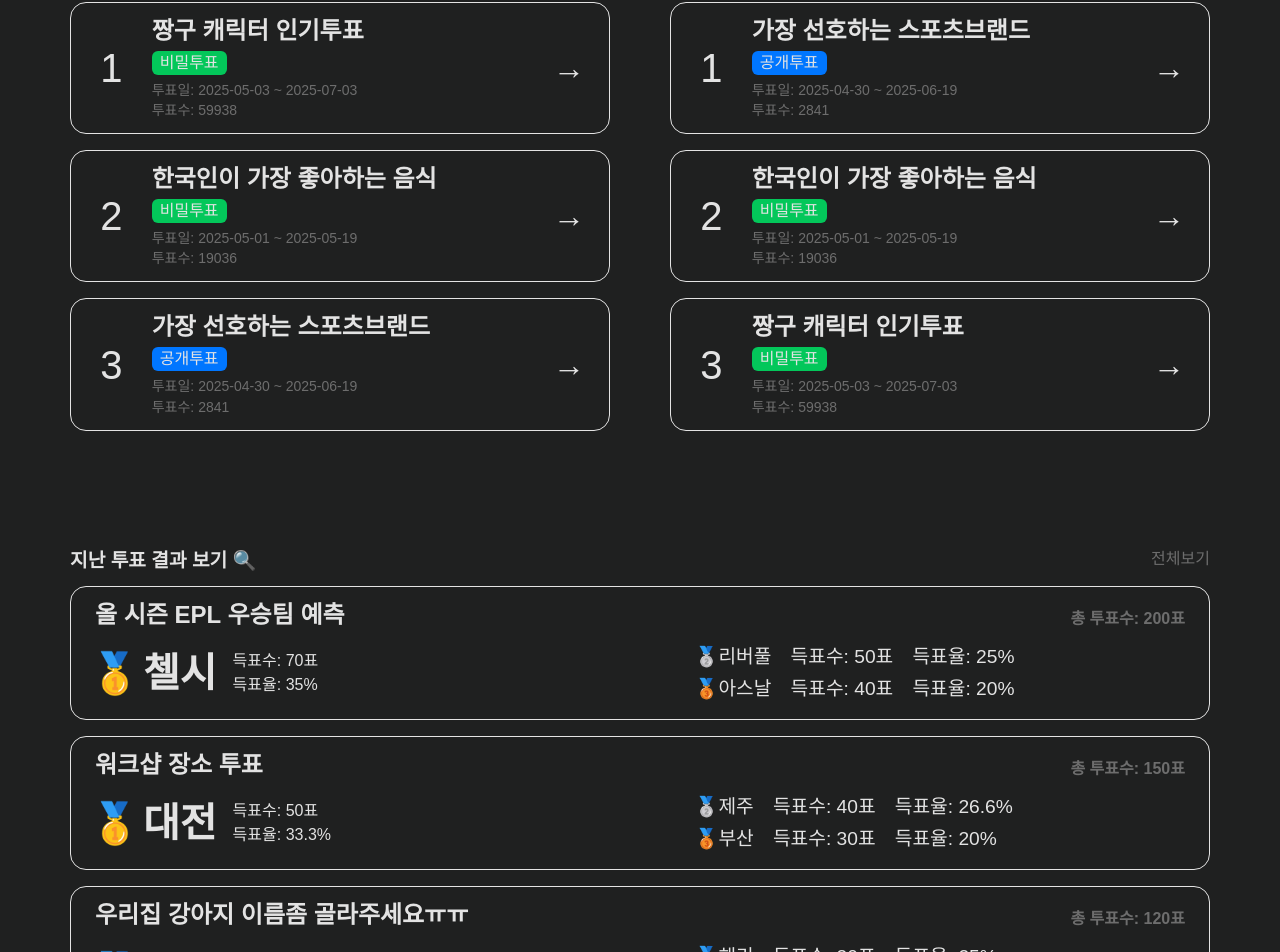
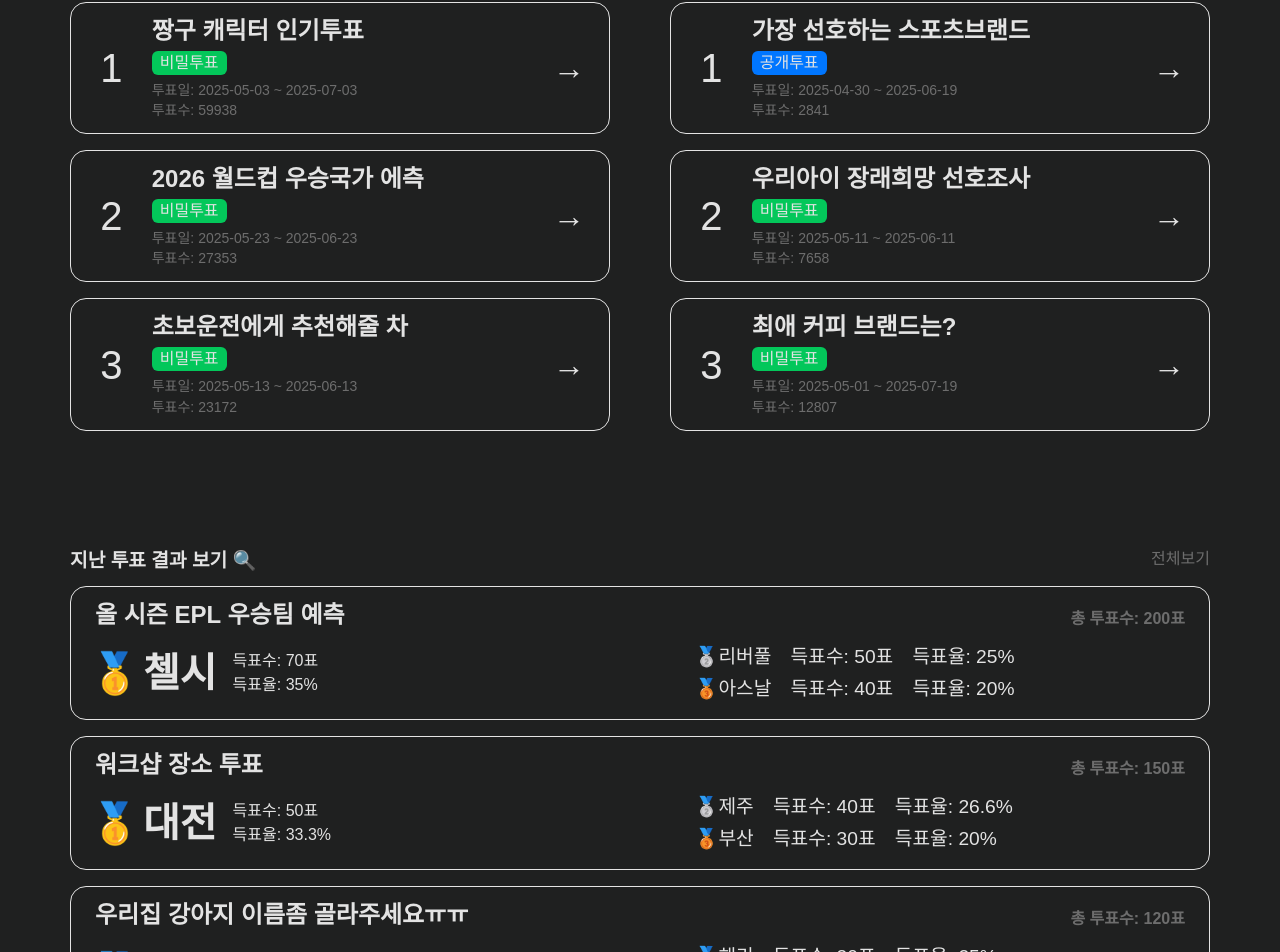
Before and after one commit to Wholesome-Gee/study_react-voting, a React (Create React App) app: page / in a window 1280 px wide. Shown: the part 774-1726 px from the top of the page. Built offline with nearby package versions, Linux system fonts and the light colour scheme.

Commit message:
진행중인 투표 페이지 작업
1. 중복투표 방지 기능 추가
2. 투표결과 UI 작업

```diff
--- a/src/atoms.ts
+++ b/src/atoms.ts
@@ -17,6 +17,7 @@ export interface IVoting {
   owner: string;
   isSecret: boolean;
   isEnd: boolean;
+  voteUser: string[];
   options: IOption[];
 }
 
@@ -43,6 +44,7 @@ export const votingsState = atom<IVoting[]>({
       owner: "jiyong0419@naver.com",
       isSecret: true,
       isEnd: false,
+      voteUser: [],
       options: [
         { id: "1001", index: 1, name: "떡볶이", count: 7650, image: "" },
         { id: "1002", index: 2, name: "김치찌개", count: 4390, image: "" },
@@ -62,6 +64,7 @@ export const votingsState = atom<IVoting[]>({
       owner: "jiyong0419@naver.com",
       isSecret: false,
       isEnd: false,
+      voteUser: [],
       options: [
         { id: "1001", index: 1, name: "아디다스", count: 1465, image: "" },
         { id: "1002", index: 2, name: "나이키", count: 688, image: "" },
@@ -79,6 +82,7 @@ export const votingsState = atom<IVoting[]>({
       owner: "jiyong0419@naver.com",
       isSecret: true,
       isEnd: false,
+      voteUser: [],
       options: [
         { id: "1001", index: 1, name: "철수", count: 31561, image: "" },
         { id: "1002", index: 2, name: "짱구", count: 21567, image: "" },
@@ -87,96 +91,101 @@ export const votingsState = atom<IVoting[]>({
         { id: "1005", index: 5, name: "유리", count: 499, image: "" },
       ],
     },
-    // {
-    //   id: "1004",
-    //   subject: "최애 커피 브랜드는?",
-    //   start: "2025-05-01",
-    //   end: `${new Date().getFullYear()}-${String(new Date().getMonth() + 3).padStart(2, "0")}-${String(
-    //     new Date().getDate()
-    //   ).padStart(2, "0")}`,
-    //   total: 12807,
-    //   owner: "jiyong0419@naver.com",
-    //   isSecret: true,
-    //   isEnd: false,
-    //   options: [
-    //     { id: "1001", index: 1, name: "컴포즈", count: 159, image: "" },
-    //     { id: "1002", index: 2, name: "투썸플레이스", count: 1564, image: "" },
-    //     { id: "1003", index: 3, name: "이디야", count: 898, image: "" },
-    //     { id: "1004", index: 4, name: "스타벅스", count: 9822, image: "" },
-    //     { id: "1005", index: 5, name: "메가커피", count: 364, image: "" },
-    //   ],
-    // },
-    // {
-    //   id: "1005",
-    //   subject: "우리아이 장래희망 선호조사",
-    //   start: "2025-05-11",
-    //   end: "2025-06-11",
-    //   total: 7658,
-    //   owner: "jiyong0419@naver.com",
-    //   isSecret: true,
-    //   isEnd: false,
-    //   options: [
-    //     { id: "1001", index: 1, name: "축구선수", count: 943, image: "" },
-    //     { id: "1002", index: 2, name: "유튜버", count: 1564, image: "" },
-    //     { id: "1003", index: 3, name: "교사", count: 332, image: "" },
-    //     { id: "1004", index: 4, name: "요리사", count: 765, image: "" },
-    //     { id: "1005", index: 5, name: "가수", count: 767, image: "" },
-    //     { id: "1006", index: 6, name: "배우", count: 369, image: "" },
-    //     { id: "1007", index: 7, name: "프로게이머", count: 576, image: "" },
-    //     { id: "1008", index: 8, name: "개발자", count: 2342, image: "" },
-    //   ],
-    // },
-    // {
-    //   id: "1006",
-    //   subject: "초보운전에게 추천해줄 차 ",
-    //   start: "2025-05-13",
-    //   end: "2025-06-13",
-    //   total: 23172,
-    //   owner: "jiyong0419@naver.com",
-    //   isSecret: true,
-    //   isEnd: false,
-    //   options: [
-    //     { id: "1001", index: 1, name: "아반떼", count: 3749, image: "" },
-    //     { id: "1002", index: 2, name: "더 뉴 모닝", count: 5821, image: "" },
-    //     { id: "1003", index: 3, name: "레이", count: 4196, image: "" },
-    //     { id: "1004", index: 4, name: "스포티지", count: 6532, image: "" },
-    //     { id: "1005", index: 5, name: "캐스퍼", count: 2874, image: "" },
-    //   ],
-    // },
-    // {
-    //   id: "1007",
-    //   subject: "2026 월드컵 우승국가 에측",
-    //   start: "2025-05-23",
-    //   end: "2025-06-23",
-    //   total: 27353,
-    //   owner: "jiyong0419@naver.com",
-    //   isSecret: true,
-    //   isEnd: false,
-    //   options: [
-    //     { id: "1001", index: 1, name: "브라질", count: 8352, image: "" },
-    //     { id: "1002", index: 2, name: "프랑스", count: 1479, image: "" },
-    //     { id: "1003", index: 3, name: "아르헨티나", count: 6024, image: "" },
-    //     { id: "1004", index: 4, name: "대한민국", count: 3917, image: "" },
-    //     { id: "1005", index: 5, name: "잉글랜드", count: 7581, image: "" },
-    //   ],
-    // },
-    // {
-    //   id: "1008",
-    //   subject: "MZ세대가 좋아하는 TV프로그램 ",
-    //   start: "2025-05-03",
-    //   end: "2025-09-03",
-    //   total: 20083,
-    //   owner: "jiyong0419@naver.com",
-    //   isSecret: true,
-    //   isEnd: false,
-    //   options: [
-    //     { id: "1001", index: 1, name: "놀면 뭐하니?", count: 4827, image: "" },
-    //     { id: "1002", index: 2, name: "이상한 나라의 수학자", count: 1593, image: "" },
-    //     { id: "1003", index: 3, name: "수요미식회", count: 7364, image: "" },
-    //     { id: "1004", index: 4, name: "유퀴즈 온 더 블럭", count: 2148, image: "" },
-    //     { id: "1005", index: 5, name: "스트릿 우먼 파이터", count: 9051, image: "" },
-    //   ],
-    // },
+    {
+      id: "1004",
+      subject: "최애 커피 브랜드는?",
+      start: "2025-05-01",
+      end: `${new Date().getFullYear()}-${String(new Date().getMonth() + 3).padStart(2, "0")}-${String(
+        new Date().getDate()
+      ).padStart(2, "0")}`,
+      total: 12807,
+      owner: "jiyong0419@naver.com",
+      isSecret: true,
+      isEnd: false,
+      voteUser: [],
+      options: [
+        { id: "1001", index: 1, name: "컴포즈", count: 159, image: "" },
+        { id: "1002", index: 2, name: "투썸플레이스", count: 1564, image: "" },
+        { id: "1003", index: 3, name: "이디야", count: 898, image: "" },
+        { id: "1004", index: 4, name: "스타벅스", count: 9822, image: "" },
+        { id: "1005", index: 5, name: "메가커피", count: 364, image: "" },
+      ],
+    },
+    {
+      id: "1005",
+      subject: "우리아이 장래희망 선호조사",
+      start: "2025-05-11",
+      end: "2025-06-11",
+      total: 7658,
+      owner: "jiyong0419@naver.com",
+      isSecret: true,
+      isEnd: false,
+      voteUser: [],
+      options: [
+        { id: "1001", index: 1, name: "축구선수", count: 943, image: "" },
+        { id: "1002", index: 2, name: "유튜버", count: 1564, image: "" },
+        { id: "1003", index: 3, name: "교사", count: 332, image: "" },
+        { id: "1004", index: 4, name: "요리사", count: 765, image: "" },
+        { id: "1005", index: 5, name: "가수", count: 767, image: "" },
+        { id: "1006", index: 6, name: "배우", count: 369, image: "" },
+        { id: "1007", index: 7, name: "프로게이머", count: 576, image: "" },
+        { id: "1008", index: 8, name: "개발자", count: 2342, image: "" },
+      ],
+    },
+    {
+      id: "1006",
+      subject: "초보운전에게 추천해줄 차 ",
+      start: "2025-05-13",
+      end: "2025-06-13",
+      total: 23172,
+      owner: "jiyong0419@naver.com",
+      isSecret: true,
+      isEnd: false,
+      voteUser: [],
+      options: [
+        { id: "1001", index: 1, name: "아반떼", count: 3749, image: "" },
+        { id: "1002", index: 2, name: "더 뉴 모닝", count: 5821, image: "" },
+        { id: "1003", index: 3, name: "레이", count: 4196, image: "" },
+        { id: "1004", index: 4, name: "스포티지", count: 6532, image: "" },
+        { id: "1005", index: 5, name: "캐스퍼", count: 2874, image: "" },
+      ],
+    },
+    {
+      id: "1007",
+      subject: "2026 월드컵 우승국가 에측",
+      start: "2025-05-23",
+      end: "2025-06-23",
+      total: 27353,
+      owner: "jiyong0419@naver.com",
+      isSecret: true,
+      isEnd: false,
+      voteUser: [],
+      options: [
+        { id: "1001", index: 1, name: "브라질", count: 8352, image: "" },
+        { id: "1002", index: 2, name: "프랑스", count: 1479, image: "" },
+        { id: "1003", index: 3, name: "아르헨티나", count: 6024, image: "" },
+        { id: "1004", index: 4, name: "대한민국", count: 3917, image: "" },
+        { id: "1005", index: 5, name: "잉글랜드", count: 7581, image: "" },
+      ],
+    },
+    {
+      id: "1008",
+      subject: "MZ세대가 좋아하는 TV프로그램 ",
+      start: "2025-05-03",
+      end: "2025-09-03",
+      total: 20083,
+      owner: "jiyong0419@naver.com",
+      isSecret: true,
+      isEnd: false,
+      voteUser: [],
+      options: [
+        { id: "1001", index: 1, name: "놀면 뭐하니?", count: 4827, image: "" },
+        { id: "1002", index: 2, name: "이상한 나라의 수학자", count: 1593, image: "" },
+        { id: "1003", index: 3, name: "수요미식회", count: 7364, image: "" },
+        { id: "1004", index: 4, name: "유퀴즈 온 더 블럭", count: 2148, image: "" },
+        { id: "1005", index: 5, name: "스트릿 우먼 파이터", count: 9051, image: "" },
+      ],
+    },
   ],
 });
 
@@ -201,6 +210,7 @@ export const endVotingsState = atom<IVoting[]>({
       owner: "jiyong0419@naver.com",
       isSecret: true,
       isEnd: true,
+      voteUser: [],
       options: [
         { id: "1001", index: 1, name: "첼시", count: 70, image: "" },
         { id: "1002", index: 2, name: "맨유", count: 10, image: "" },
@@ -218,6 +228,7 @@ export const endVotingsState = atom<IVoting[]>({
       owner: "jiyong0419@naver.com",
       isSecret: false,
       isEnd: true,
+      voteUser: [],
       options: [
         { id: "1001", index: 1, name: "서울", count: 10, image: "" },
         { id: "1002", index: 2, name: "구미", count: 20, image: "" },
@@ -235,6 +246,7 @@ export const endVotingsState = atom<IVoting[]>({
       owner: "jiyong0419@naver.com",
       isSecret: true,
       isEnd: true,
+      voteUser: [],
       options: [
         { id: "1001", index: 1, name: "바둑", count: 25, image: "" },
         { id: "1002", index: 2, name: "콩이", count: 15, image: "" },
--- a/src/components/Navigation.tsx
+++ b/src/components/Navigation.tsx
@@ -175,7 +175,9 @@ export default function Navigation() {
                 <Link to={localStorage.getItem("id") ? "/votings/regist" : "/login"}>
                   <p>투표 등록하기 →</p>
                 </Link>
-                <p>진행중인 투표 →</p>
+                <Link to={"/votings"}>
+                  <p>진행중인 투표 →</p>
+                </Link>
                 <p>종료된 투표 →</p>
               </Menues>
             </MenuBar>
--- a/src/index.tsx
+++ b/src/index.tsx
@@ -17,6 +17,7 @@ body {
   width: 100%;
   color: ${(props) => props.theme.textColor.text};
   background-color: ${(props) => props.theme.bgColor};
+
 }
 ol, ul {
   list-style: none;
--- a/src/router/Home.tsx
+++ b/src/router/Home.tsx
@@ -4,7 +4,8 @@ import EndVotingCard from "../components/EndVotingCard";
 import { useRecoilValue } from "recoil";
 import { endVotingsState, sortedByTotalVotings, votingsState } from "../atoms";
 import Navigation from "../components/Navigation";
-import { Link } from "react-router-dom";
+import { Link, useMatch, useNavigate } from "react-router-dom";
+import { useEffect } from "react";
 
 const Background = styled.div`
   width: 100%;
@@ -93,10 +94,29 @@ const EndVotings = styled.div`
 `;
 
 function Home() {
+  const matchHome = useMatch("/");
+  const navigate = useNavigate();
   const sortedVotingList = useRecoilValue(sortedByTotalVotings);
   const reverseVotingList = [...sortedVotingList].reverse().slice(0, 3); // 투표수 낮은 voting 3개
   const endVotintgList = useRecoilValue(endVotingsState).slice(0, 3);
   const votingList = useRecoilValue(votingsState);
+
+  useEffect(() => {
+    const json = localStorage.getItem("id");
+    if (!json) return;
+    const session = JSON.parse(json);
+    console.log(session);
+    if (Date.now() > session.expire) {
+      localStorage.removeItem("id");
+      localStorage.removeItem("pw");
+      if (matchHome) {
+        window.location.reload();
+      } else {
+        navigate("/");
+      }
+      alert("세션이 만료되어 로그아웃 됩니다.");
+    }
+  }, []);
   return (
     <>
       <Navigation />
--- a/src/router/Login.tsx
+++ b/src/router/Login.tsx
@@ -3,7 +3,7 @@ import Navigation from "../components/Navigation";
 import styled from "styled-components";
 import { useRecoilValue } from "recoil";
 import { usersState } from "../atoms";
-import { Link, useNavigate } from "react-router-dom";
+import { Link, useMatch, useNavigate } from "react-router-dom";
 import { useState } from "react";
 
 const Container = styled.div`
@@ -96,7 +96,7 @@ function Login() {
   } = useForm<IForm>();
   const userList = useRecoilValue(usersState);
   const navigate = useNavigate();
-
+  const match = useMatch("/");
   // function
   function successSubmit({ id, pw }: IForm) {
     const isExist = userList.find((user) => user.id === id);
@@ -112,14 +112,19 @@ function Login() {
       setValue("pw", "");
       return;
     }
-    const idObj = JSON.stringify({ value: id, expire: Date.now() + 10000 });
-    const pwObj = JSON.stringify({ value: pw, expire: Date.now() + 10000 });
+    const idObj = JSON.stringify({ value: id, expire: Date.now() + 1800000 });
+    const pwObj = JSON.stringify({ value: pw, expire: Date.now() + 1800000 });
     localStorage.setItem("id", idObj);
     localStorage.setItem("pw", pwObj);
     setTimeout(() => {
       localStorage.removeItem("id");
       localStorage.removeItem("pw");
       console.log("로그인 30분경과로 인한 자동 로그아웃");
+      if (match) {
+        window.location.reload();
+      } else {
+        navigate("/");
+      }
       alert("로그인 세션이 만료되었습니다. 다시 로그인해주세요.");
     }, 1800000);
     navigate("/");
--- a/src/router/Voting.tsx
+++ b/src/router/Voting.tsx
@@ -1,5 +1,5 @@
-import React, { useState } from "react";
-import { useNavigate, useParams } from "react-router-dom";
+import React, { useEffect, useState } from "react";
+import { useMatch, useNavigate, useParams } from "react-router-dom";
 import styled from "styled-components";
 import { votingsState } from "../atoms";
 import { useRecoilState, useRecoilValue } from "recoil";
@@ -19,7 +19,13 @@ const Form = styled.form`
   flex-direction: column;
   align-items: center;
 `;
-const ResultBox = styled.div``;
+const ResultBox = styled.div`
+  width: 100%;
+  height: 100%;
+  display: flex;
+  flex-direction: column;
+  align-items: center;
+`;
 const Header = styled.div`
   width: 100%;
 `;
@@ -46,25 +52,42 @@ const Contents = styled.div`
   flex-direction: column;
   gap: 16px;
   border: 1px solid white;
-  overflow-y: scroll;
+  overflow-y: auto;
+  &::-webkit-scrollbar {
+    width: 26px;
+    /* border: 1px solid ${(props) => props.theme.textColor.placeholder}; */
+    border-radius: 16px;
+  }
+  &::-webkit-scrollbar-thumb {
+    background-color: ${(props) => props.theme.textColor.placeholder};
+    border-radius: 16px;
+    border: 8px solid ${(props) => props.theme.bgColor};
+    &:hover {
+      background-color: ${(props) => props.theme.textColor.text};
+    }
+  }
+  &::-webkit-scrollbar-button {
+    height: 2px;
+  }
 `;
 const Option = styled.div`
   width: 50%;
   display: flex;
   align-items: center;
-  gap: 8px;
-  font-size: 24px;
+  font-size: 20px;
   & * {
     cursor: pointer;
+    outline: none;
   }
   & label {
+    padding-left: 8px;
     transition: all 0.2s ease-in-out;
   }
   &:hover label {
     color: ${(props) => props.theme.pointColor.main};
   }
 `;
-const CloseBtn = styled.div``;
+
 const SubmitBtn = styled.button`
   width: 170px;
   height: 50px;
@@ -73,31 +96,77 @@ const SubmitBtn = styled.button`
   font-size: 20px;
   background-color: ${(props) => props.theme.pointColor.main};
 `;
-function Voting() {
+const ProgressBar = styled.div`
+  margin-top: 8px;
+  width: 100%;
+  border-radius: 16px;
+  display: flex;
+  align-items: center;
+  background-color: transparent;
+  p {
+    padding-left: 10px;
+    width: 55px;
+    color: ${(props) => props.theme.pointColor.sub};
+  }
+`;
+const Progress = styled.div<{ percent: number }>`
+  width: ${(props) => props.percent}%;
+  height: 8px;
+  border-radius: 16px;
+  background-color: ${(props) => props.theme.pointColor.main};
+`;
+const CloseBtn = styled.button`
+  width: 170px;
+  height: 50px;
+  border-radius: 8px;
+  color: ${(props) => props.theme.textColor.text};
+  font-size: 20px;
+  background-color: ${(props) => props.theme.pointColor.main};
+`;
+const ExitBtn = styled.button`
+  width: 50px;
+  height: 50px;
+  display: flex;
+  justify-content: center;
+  align-items: center;
+  position: absolute;
+  top: 20px;
+  right: 20px;
+  font-size: 30px;
+  background-color: transparent;
+`;
+
+// Component
+export default function Voting() {
+  const matchHome = useMatch("/");
   const navigate = useNavigate();
   const { id } = useParams();
   const [value, setValue] = useState("");
   const [count, setCount] = useState(1);
   const [votingList, setVotingList] = useRecoilState(votingsState);
   const voting = votingList.find((voting) => voting.id === id);
+  const loginUser = JSON.parse(localStorage.getItem("id") || "");
+  console.log(loginUser.value);
 
   function handleSubmit(event: React.FormEvent<HTMLFormElement>) {
     event.preventDefault();
+    if (!votingList) return;
+    if (!voting) return;
+    const copyVoting = { ...voting };
+    if (!copyVoting) return;
+    // 항목을 선택안했을 시
     if (value === "") {
       alert("항목을 선택해주세요");
       return;
     }
-    if (!votingList) return;
-    if (!voting) return;
-    const copyVoting = { ...voting };
-    // voting의 option에 count를 1개 추가하는 작업
-    if (!copyVoting) return;
+    // 선택한 항목의 득표수를 1개 추가하는 작업 (voting의 option에 count를 + 1)
     const targetOptionIndex = copyVoting.options.findIndex((item) => item.name === value); // 0
     const targetOption = copyVoting.options[targetOptionIndex]; // {id: '1001', index: 1, name: '떡볶이', count: 7650, image: ''}
     const newOption = { ...targetOption, count: targetOption.count + 1 }; // {id: '1001', index: 1, name: '떡볶이', count: 7651, image: ''}
     const newOptions = [...copyVoting.options];
     newOptions.splice(targetOptionIndex, 1, newOption);
-    const newVoting = { ...copyVoting, options: newOptions }; // 이걸 votingList에 추가
+    const newVoteUser = [...copyVoting.voteUser, loginUser.value];
+    const newVoting = { ...copyVoting, options: newOptions, total: voting.total + 1, voteUser: newVoteUser }; // 이걸 votingList에 추가
     // 작업된 voting을 votingList에 적용하는 작업
     const copyVotingList = [...votingList];
     const targetListIndex = copyVotingList.findIndex((voting) => voting.id === newVoting.id);
@@ -107,6 +176,27 @@ function Voting() {
     setVotingList(copyVotingList);
     setCount((prev) => prev + 1);
   }
+
+  useEffect(() => {
+    const json = localStorage.getItem("id");
+    if (!json) return;
+    const session = JSON.parse(json);
+    if (Date.now() > session.expire) {
+      localStorage.removeItem("id");
+      localStorage.removeItem("pw");
+      alert("세션이 만료되어 로그아웃 됩니다.");
+      if (matchHome) {
+        window.location.reload();
+      } else {
+        navigate("/");
+      }
+    }
+    const didVote = voting?.voteUser.find((user) => user === session.value);
+    if (!didVote) return;
+    setCount(2);
+  }, []);
+
+  // JSX
   return (
     <Container>
       {voting ? (
@@ -135,20 +225,47 @@ function Voting() {
             <SubmitBtn>투표후 결과보기</SubmitBtn>
           </Form>
         ) : (
-          <ResultBox>asd</ResultBox>
+          <ResultBox>
+            <Header>
+              <Badge secret={String(voting.isSecret)}>{voting.isSecret ? "비밀투표" : "공개투표"}</Badge>
+              <Title>{voting.subject}</Title>
+            </Header>
+            <Contents>
+              {voting.options.map((item, index) => {
+                const count = item.count;
+                const percent = Math.floor((count / voting.total) * 100); // 70
+                return (
+                  <div key={item.id}>
+                    <p style={{ fontSize: "18px" }}>
+                      {index + 1}. {item.name} ({item.count}표)
+                    </p>
+                    <ProgressBar>
+                      <Progress percent={percent}></Progress>
+                      <p>{percent}%</p>
+                    </ProgressBar>
+                  </div>
+                );
+              })}
+            </Contents>
+            <CloseBtn
+              onClick={() => {
+                navigate("/votings");
+              }}
+            >
+              창닫기
+            </CloseBtn>
+          </ResultBox>
         )
       ) : (
         <div>Loading...</div>
       )}
-      {/* <CloseBtn
-          onClick={() => {
-            navigate(-1);
-          }}
-        >
-          x
-        </CloseBtn> */}
+      <ExitBtn
+        onClick={() => {
+          navigate(-1);
+        }}
+      >
+        ❌
+      </ExitBtn>
     </Container>
   );
 }
-
-export default Voting;
```
Also changed, not shown: src/App.tsx (+10 -1 lines), src/router/Regist.tsx (+23 -3 lines), src/router/Votings.tsx (+21 -2 lines).
